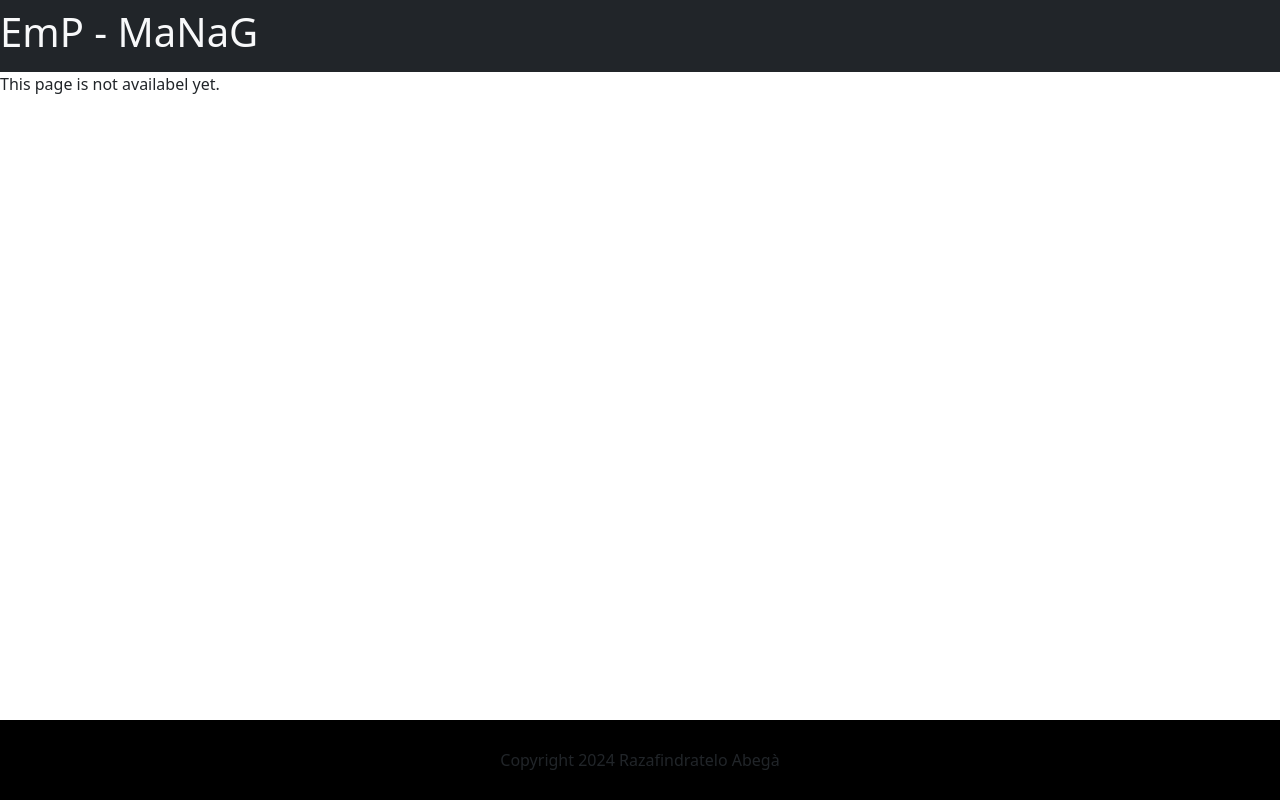
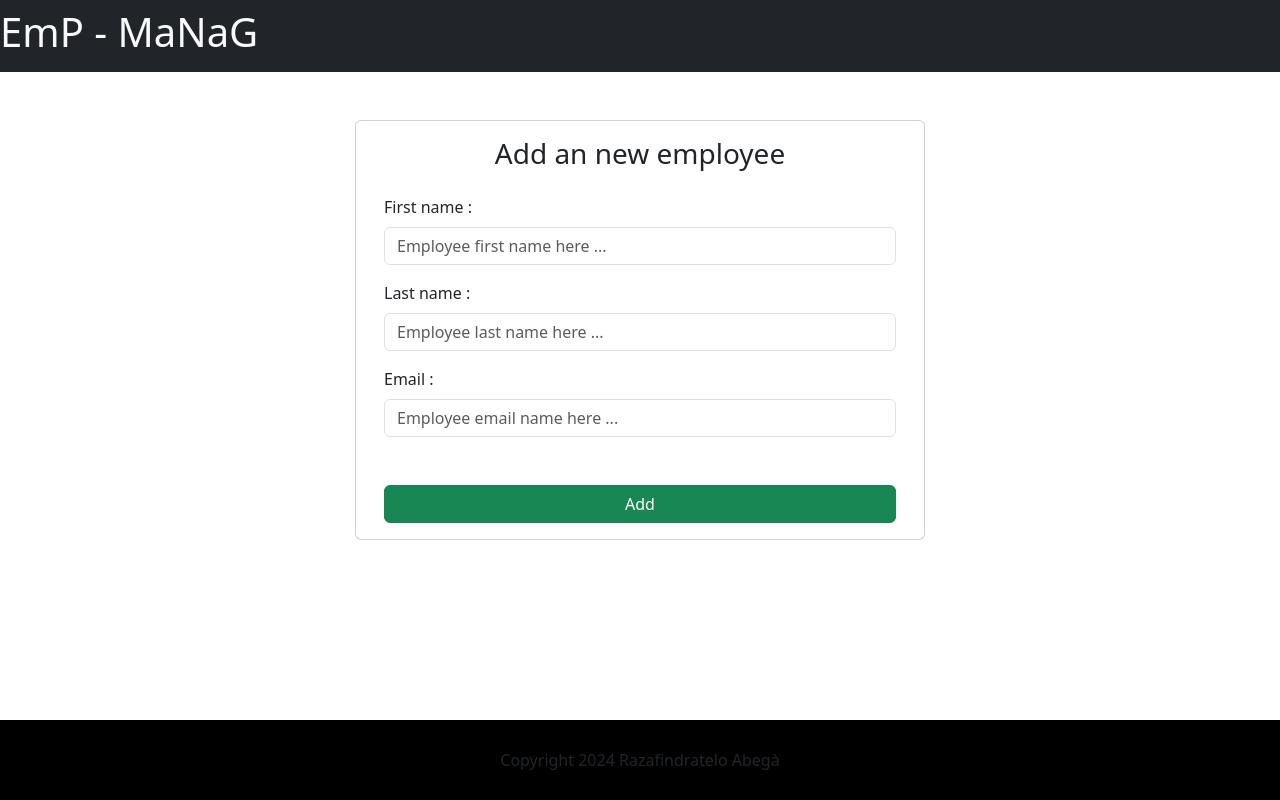
Before and after one commit to Abega1642/Train_Full_Project, a React (Vite) app in the folder frontEnd/: page /add_employee in a window 1280 px wide. Built offline with nearby package versions, Linux system fonts and the light colour scheme.

Commit message:
chore: arranged AddEmployee component

```diff
--- a/frontEnd/src/components/AddEmployee.jsx
+++ b/frontEnd/src/components/AddEmployee.jsx
@@ -1,8 +1,59 @@
+import { useState } from "react";
+import { Inputs } from "./Inputs";
+
 
 function AddEmployee() {
+    const [firstName, setFirstName] = useState('');
+    const [lastName, setLastName] = useState('');
+    const [email, setEmail] = useState('');
+    const addTheEmployee = () => {
+        let employee = {
+            firstName: firstName,
+            lastName: lastName,
+            email: email
+        }
+        console.log(employee);
+    }
+
   return (
-    <div>
-        This page is not availabel yet.
+    <div className='container'>
+        <div className='row'>
+            <aside className='card col-md-6 offset-md-3 mt-5'>
+                <h3 className='text-center mt-3'>
+                    Add an new employee
+                </h3>
+                <div className='card-body'>
+                    <Inputs
+                        field={firstName}
+                        setField={setFirstName}
+                        type={"text"}
+                        label={"First name :"}
+                        placeholder={"Employee first name here ..."}
+                    />
+                    <Inputs
+                        field={lastName}
+                        setField={setLastName}
+                        type={"text"}
+                        label={"Last name :"}
+                        placeholder={"Employee last name here ..."}
+                    />
+                    <Inputs
+                        field={email}
+                        setField={setEmail}
+                        type={"email"}
+                        label={"Email :"}
+                        placeholder={"Employee email name here ..."}
+                    />
+                </div>
+                <button
+                    className="btn btn-success m-3"
+                    onClick={addTheEmployee}
+                >
+                    Add
+                </button>
+            </aside>
+
+        </div>
     </div>
   )
 }
```
